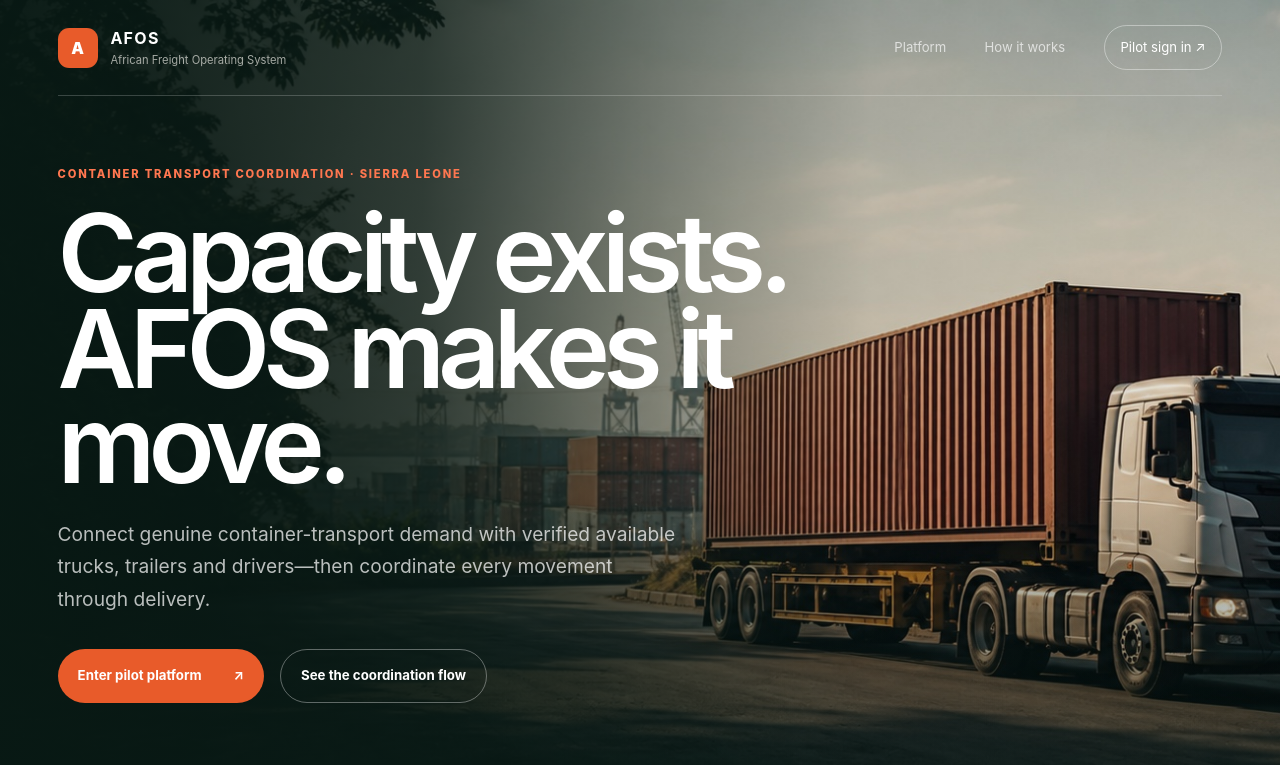
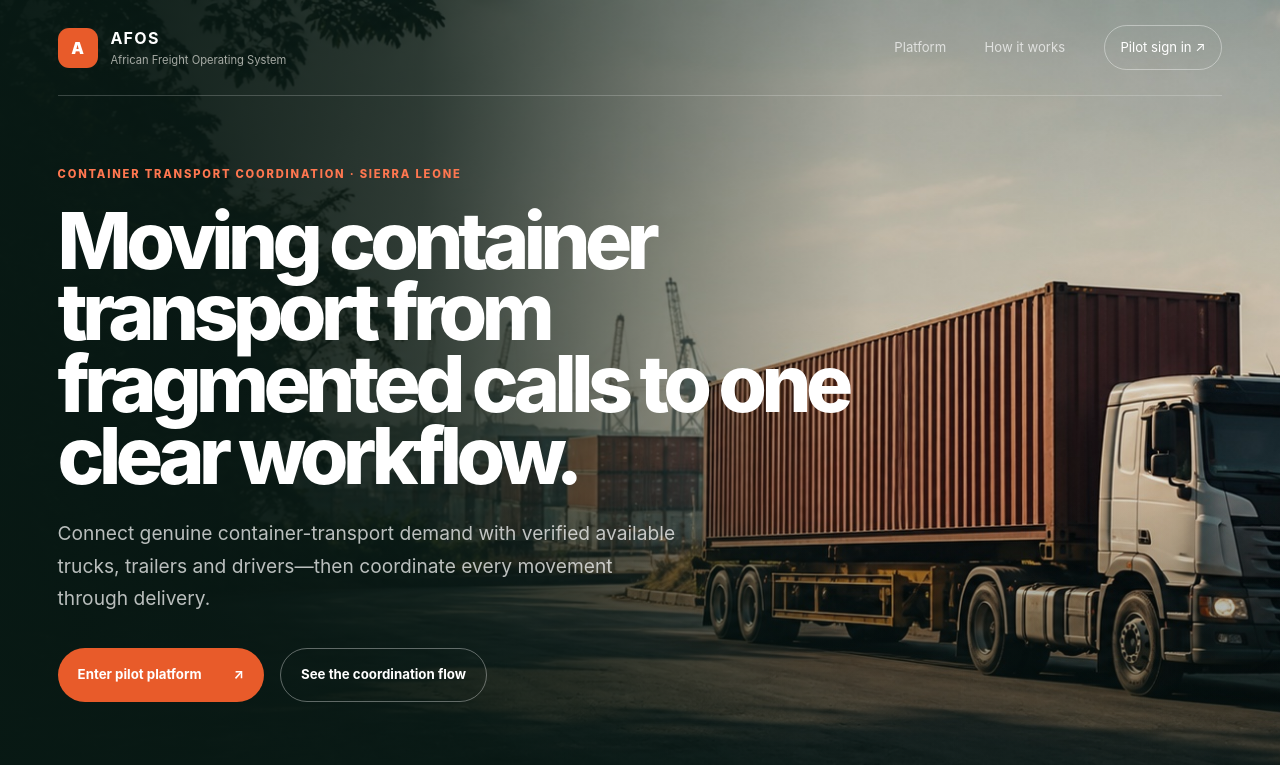
Before and after one commit to LichfieldAmara/afos-platform, a Next.js app: page / in a window 1280 px wide. Shown: the top 765 px of the page. Built offline with nearby package versions, Linux system fonts and the light colour scheme.

Commit message:
refine: restore approved AFOS positioning

```diff
--- a/app/globals.css
+++ b/app/globals.css
@@ -397,3 +397,8 @@
 .pilot-callout { margin: 0 clamp(1.25rem,5vw,5rem); padding: clamp(3rem,7vw,6rem); display: grid; grid-template-columns: 1.3fr 1fr; gap: 5rem; background: var(--orange); color: white; border-radius: .65rem; }.pilot-callout h2 { margin: .9rem 0 0; font-size: clamp(2.8rem,5vw,5.5rem); line-height: .95; letter-spacing: -.05em; font-weight: 550; }.pilot-callout p { margin: 2rem 0; line-height: 1.75; color: rgba(255,255,255,.82); }.pilot-callout a { display: inline-flex; justify-content: space-between; gap: 3rem; padding-bottom: .6rem; border-bottom: 1px solid rgba(255,255,255,.65); font-weight: 800; }.marketing-footer { margin-top: clamp(5rem,10vw,9rem); padding: 2rem clamp(1.25rem,5vw,5rem); display: grid; grid-template-columns: 1fr 1fr auto; align-items: end; gap: 2rem; background: var(--ink); color: white; }.marketing-footer p { color: rgba(255,255,255,.58); font-size: .82rem; line-height: 1.6; }.marketing-footer > span { color: rgba(255,255,255,.5); font-size: .72rem; }
 @media (max-width: 850px) { .marketing-links > a:not(.nav-login) { display: none; }.marketing-hero-content { width: 100%; }.manifesto,.workflow-intro,.audience-heading { grid-template-columns: 1fr; }.marketing-workflow ol { grid-template-columns: repeat(3,1fr); }.marketing-workflow li:nth-child(3) { border-right: 0; }.marketing-workflow li:nth-child(-n+3) { border-bottom: 1px solid rgba(255,255,255,.14); }.audience-grid article,.audience-grid article > div { grid-template-columns: 1fr; gap: 1rem; }.pilot-callout { grid-template-columns: 1fr; gap: 1.5rem; }.marketing-footer { grid-template-columns: 1fr 1fr; }.marketing-footer > span { grid-column: 1 / -1; } }
 @media (max-width: 540px) { .marketing-hero { min-height: 48rem; }.marketing-nav .brand small { display: none; }.marketing-hero h1 { font-size: 3.75rem; }.marketing-primary,.marketing-secondary { width: 100%; }.hero-proof { grid-template-columns: 1fr; }.hero-proof > div { min-height: 3.6rem; border-right: 0; border-bottom: 1px solid rgba(255,255,255,.14); }.marketing-workflow ol { grid-template-columns: repeat(2,1fr); }.marketing-workflow li:nth-child(3) { border-right: 1px solid rgba(255,255,255,.14); }.marketing-workflow li:nth-child(even) { border-right: 0; }.marketing-workflow li:nth-child(-n+4) { border-bottom: 1px solid rgba(255,255,255,.14); }.pilot-callout { margin: 0; border-radius: 0; }.marketing-footer { grid-template-columns: 1fr; }.marketing-footer > span { grid-column: auto; } }
+
+/* Approved public positioning: preserve the compact, bold headline character. */
+.marketing-hero-content { width: min(71rem, 92%); }
+.marketing-hero h1 { max-width: 71rem; font-family: Inter, ui-sans-serif, system-ui, -apple-system, BlinkMacSystemFont, "Segoe UI", sans-serif; font-size: clamp(3.25rem, 6.15vw, 6.9rem); font-weight: 760; line-height: .91; letter-spacing: -.07em; }
+@media (max-width: 540px) { .marketing-hero { min-height: 52rem; }.marketing-hero h1 { font-size: clamp(3rem, 14.2vw, 4rem); }.marketing-hero h1 br { display: none; } }
--- a/app/page.tsx
+++ b/app/page.tsx
@@ -21,7 +21,7 @@
         </nav>
         <div className="marketing-hero-content">
           <span className="marketing-kicker">Container transport coordination · Sierra Leone</span>
-          <h1>Capacity exists.<br />AFOS makes it move.</h1>
+          <h1>Moving container<br />transport from<br />fragmented calls to one<br />clear workflow.</h1>
           <p>Connect genuine container-transport demand with verified available trucks, trailers and drivers—then coordinate every movement through delivery.</p>
           <div className="marketing-actions"><Link className="marketing-primary" href="/login">Enter pilot platform <span>↗</span></Link><a className="marketing-secondary" href="#workflow">See the coordination flow</a></div>
         </div>
```
Also changed, not shown: 1 other file (tests, documents, lock files or other folders).
